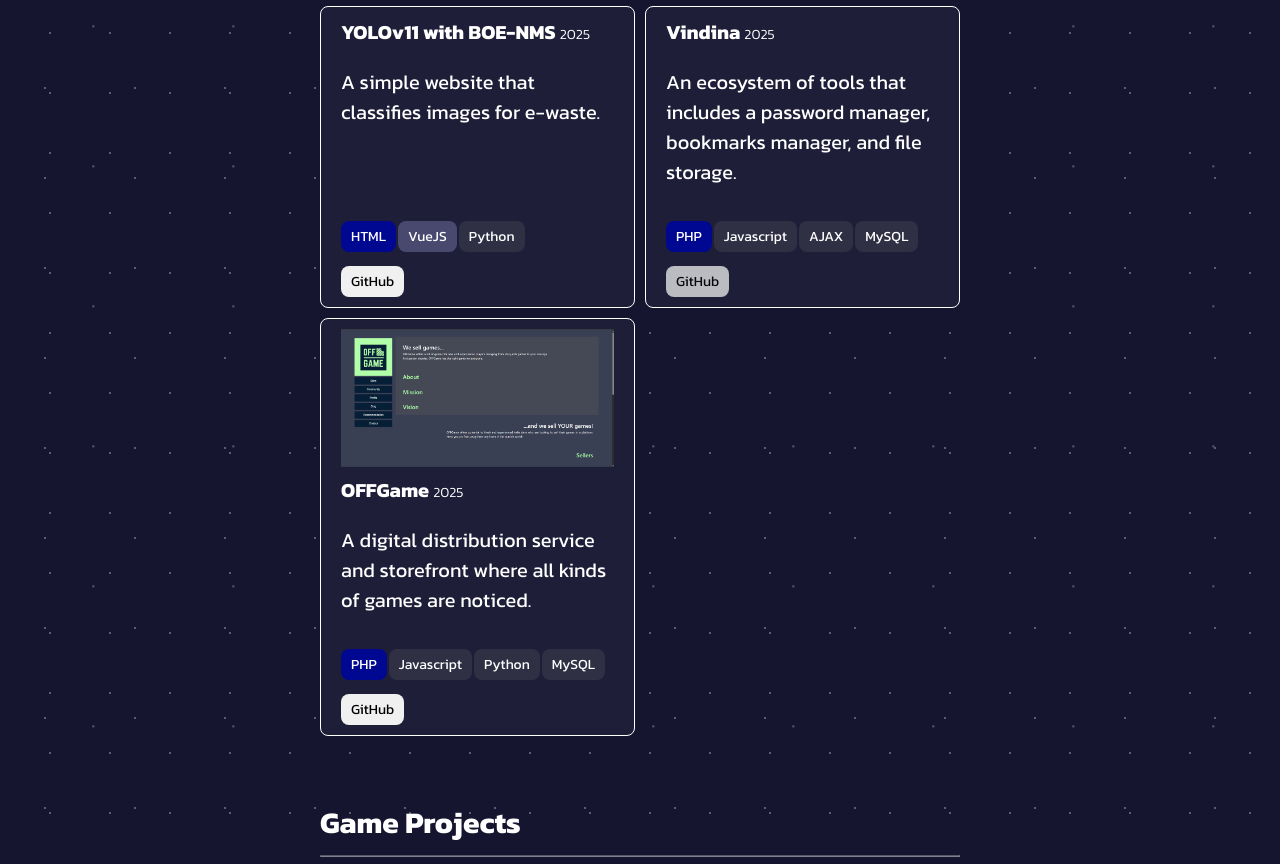
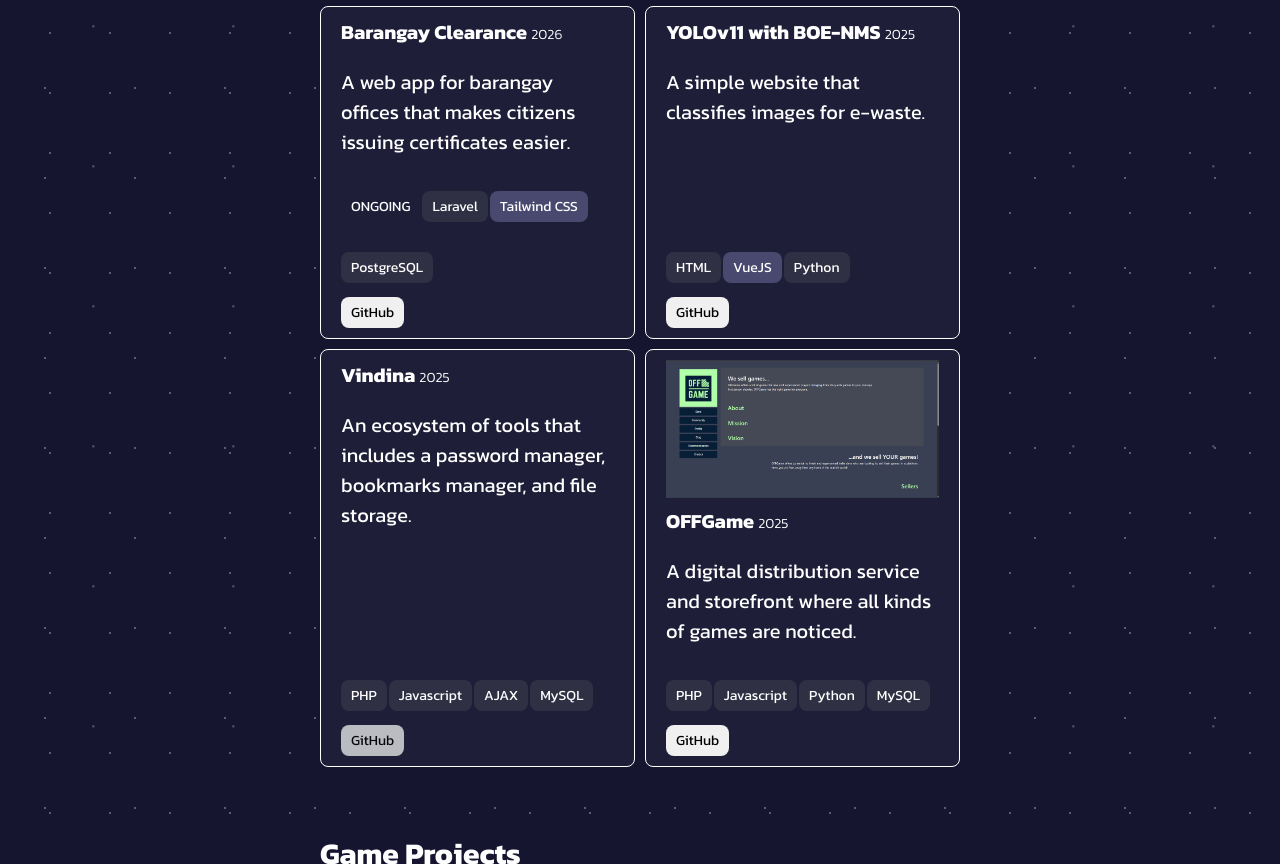
Before and after one commit to FELIXSEVENEIGHTNINE/portfolio, a plain HTML site: page projects.html in a window 1280 px wide. Shown: the part 157-1021 px from the top of the page. Drawn offline with nearby package versions, Linux system fonts and the light colour scheme; some icons are missing.

Commit message:
updated projects

```diff
--- a/projects.html
+++ b/projects.html
@@ -30,7 +30,7 @@
             <nav>
                 <a href="#web" class="text-opacity-08 font-less">Web</a>
                 <a href="#games" class="text-opacity-08 font-less">Games</a>
-                <a href="#level" class="text-opacity-08 font-less">Level</a>
+                <!-- <a href="#level" class="text-opacity-08 font-less">Level</a> -->
             </nav>
         </header>
         <main>
@@ -43,12 +43,32 @@
                     <div class="project">
                         <div class="top-container">
                             <div class="project-display"></div>
+                            <b>Barangay Clearance <small>2026</small></b>
+                            <p>A web app for barangay offices that makes citizens issuing certificates easier.</p>
+                        </div>
+                        <div class="bottom-container">
+                            <div class="project-tech-stack">
+                                <p class="p-warning"> ONGOING </p>
+                                <p class="p-lang"> Laravel </p>
+                                <p class="p-tool"> Tailwind CSS </p>
+                                <p class="p-lang"> PostgreSQL </p>
+                                <!-- <p class="p-tool"> Flask </p> -->
+                            </div>
+                            <div class="project-links">
+                                <a href="https://github.com/FELIXSEVENEIGHTNINE/brgy-clearance" class="github"> GitHub </a>
+                            </div>
+                        </div>
+                    </div>
+
+                    <div class="project">
+                        <div class="top-container">
+                            <div class="project-display"></div>
                             <b>YOLOv11 with BOE-NMS <small>2025</small></b>
                             <p>A simple website that classifies images for e-waste.</p>
                         </div>
                         <div class="bottom-container">
                             <div class="project-tech-stack">
-                                <p class="p-lang-primary"> HTML </p>
+                                <p class="p-lang"> HTML </p>
                                 <p class="p-tool"> VueJS </p>
                                 <p class="p-lang"> Python </p>
                                 <!-- <p class="p-tool"> Flask </p> -->
@@ -67,7 +87,7 @@
                         </div>
                         <div class="bottom-container">
                             <div class="project-tech-stack">
-                                <p class="p-lang-primary"> PHP </p>
+                                <p class="p-lang"> PHP </p>
                                 <p class="p-lang"> Javascript </p>
                                 <p class="p-lang"> AJAX </p>
                                 <p class="p-lang"> MySQL </p>
@@ -88,7 +108,7 @@
                         </div>
                         <div class="bottom-container">
                             <div class="project-tech-stack">
-                                <p class="p-lang-primary"> PHP </p>
+                                <p class="p-lang"> PHP </p>
                                 <p class="p-lang"> Javascript </p>
                                 <p class="p-lang"> Python </p>
                                 <!-- <p class="p-tool"> Ollama </p> -->
@@ -116,7 +136,7 @@
                         </div>
                         <div class="bottom-container">
                             <div class="project-tech-stack">
-                                <p class="p-lang-primary"> Luau </p>
+                                <p class="p-lang"> Luau </p>
                                 <p class="p-tool"> Roblox Studio </p>
                             </div>
                             <div class="project-links">
@@ -134,7 +154,7 @@
                         </div>
                         <div class="bottom-container">
                             <div class="project-tech-stack">
-                                <p class="p-lang-primary"> Lua </p>
+                                <p class="p-lang"> Lua </p>
                                 <p class="p-tool"> Love2D </p>
                             </div>
                             <div class="project-links">
@@ -152,7 +172,7 @@
                         </div>
                         <div class="bottom-container">
                             <div class="project-tech-stack">
-                                <p class="p-lang-primary"> Scratch 3.0 </p>
+                                <p class="p-lang"> Scratch 3.0 </p>
                                 <p class="p-tool"> TurboWarp </p>
                             </div>
                             <div class="project-links">
@@ -164,7 +184,7 @@
                     </div>
                 </div>
 
-                <div class="padding-div-05"></div>
+                <!-- <div class="padding-div-05"></div>
 
                 <b class="font-bold" id="level">Level Design Projects</b>
                 <hr>
@@ -182,7 +202,6 @@
                                 <p class="p-lang"> VScript / Squirrel </p>
                             </div>
                             <div class="project-links">
-                                <!-- <a href="https://github.com/FELIXSEVENEIGHTNINE/cpp-decompression-tool" class="github"> GitHub </a> -->
                                 <a href="" class="live-project disabled" target="_blank"> Steam Workshop </a>
                             </div>
                         </div>
@@ -202,12 +221,11 @@
                                 <p class="p-tool"> VScript / Squirrel </p>
                             </div>
                             <div class="project-links">
-                                <!-- <a href="https://github.com/FELIXSEVENEIGHTNINE/cpp-decompression-tool" class="github"> GitHub </a> -->
                                 <a href="" class="live-project disabled" target="_blank"> Link </a>
                             </div>
                         </div>
                     </div>
-                </div>
+                </div> -->
             </div>
         </main>
 
```
